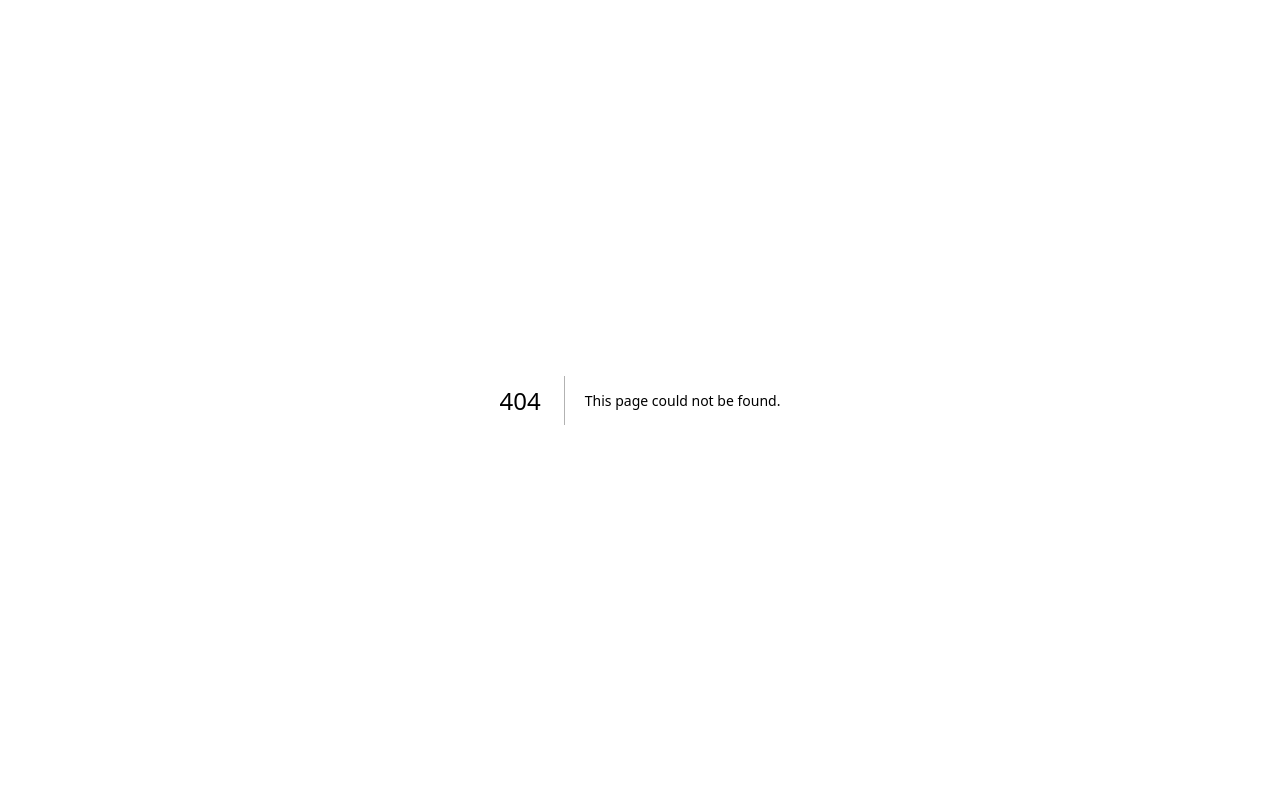
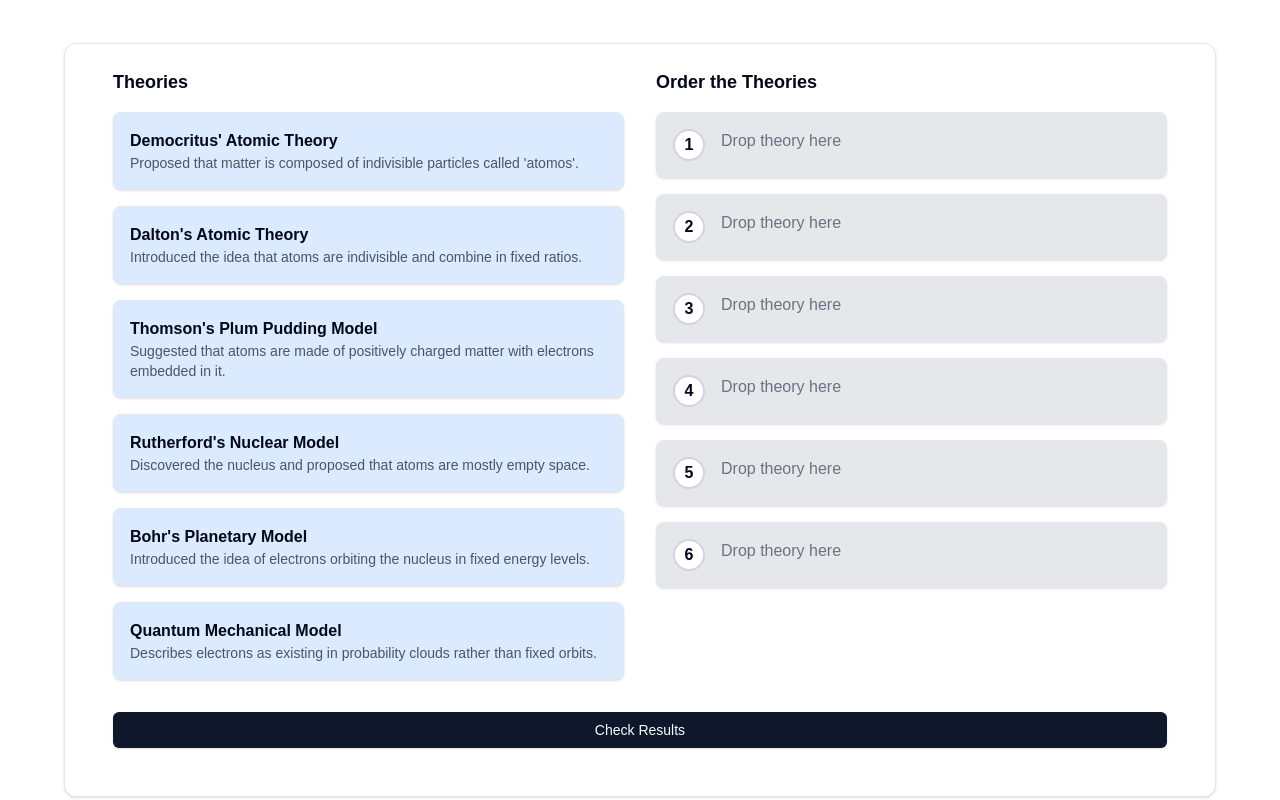
Before and after one commit to canoldasci/edu-games, a Next.js app: page /ordering in a window 1280 px wide. Before the commit this address had no page. Built offline with nearby package versions, Linux system fonts and the light colour scheme.

Commit message:
ordering games added

```diff
--- /dev/null
+++ b/app/ordering/_components/OrderingGame.tsx
@@ -0,0 +1,157 @@
+"use client";
+
+import { useState } from "react";
+import { Button } from "@/components/ui/button"; // Import shadcn Button
+import { Card, CardContent } from "@/components/ui/card"; // Import shadcn Card
+import { atomicTheories, Item } from "../../../constants/orderingGameDataSets"; // Import dataset
+
+const AtomicTheoriesOrderingGame = () => {
+  const [draggableItems, setDraggableItems] = useState<Item[]>(atomicTheories);
+  const [orderedItems, setOrderedItems] = useState<(Item | null)[]>(
+    Array(atomicTheories.length).fill(null)
+  );
+  const [resultsChecked, setResultsChecked] = useState(false);
+  const [showCorrect, setShowCorrect] = useState(false);
+
+  const handleDragStart = (e: React.DragEvent<HTMLDivElement>, item: Item) => {
+    e.dataTransfer.setData("text/plain", JSON.stringify(item));
+  };
+
+  const handleDrop = (e: React.DragEvent<HTMLDivElement>, index: number) => {
+    e.preventDefault();
+    const item = JSON.parse(e.dataTransfer.getData("text/plain")) as Item;
+
+    // Remove the item from the draggable items list
+    setDraggableItems((prevItems) => prevItems.filter((i) => i.id !== item.id));
+
+    // Add the item to the ordered list at the specified index
+    const newOrderedItems = [...orderedItems];
+    newOrderedItems[index] = item;
+    setOrderedItems(newOrderedItems);
+  };
+
+  const handleDragOver = (e: React.DragEvent<HTMLDivElement>) => {
+    e.preventDefault();
+  };
+
+  const checkResults = () => {
+    setResultsChecked(true);
+  };
+
+  const handleShowCorrect = () => {
+    setShowCorrect(true);
+    // Set the ordered list to the correct order
+    setOrderedItems([...atomicTheories]);
+  };
+
+  const handleReplay = () => {
+    setDraggableItems(atomicTheories); // Reset draggable items
+    setOrderedItems(Array(atomicTheories.length).fill(null)); // Reset ordered list
+    setResultsChecked(false); // Reset results checked
+    setShowCorrect(false); // Reset show correct
+  };
+
+  const isCorrectOrder = () => {
+    return orderedItems.every(
+      (item, index) => item?.id === atomicTheories[index].id
+    );
+  };
+
+  return (
+    <Card className="p-6 max-w-6xl mx-auto mt-10">
+      <CardContent>
+        <div className="grid grid-cols-2 gap-8">
+          {/* Left Column: Draggable Theory Cards */}
+          <div>
+            <h2 className="text-lg font-bold mb-4">Theories</h2>
+            <div className="space-y-4">
+              {draggableItems.map((item) => (
+                <Card
+                  key={item.id}
+                  draggable
+                  onDragStart={(e) => handleDragStart(e, item)}
+                  className="p-4 bg-blue-100 rounded-lg cursor-move hover:bg-blue-200 transition-colors"
+                >
+                  <div className="font-bold">{item.name}</div>
+                  <div className="text-sm text-gray-600">
+                    {item.description}
+                  </div>
+                </Card>
+              ))}
+            </div>
+          </div>
+
+          {/* Right Column: Numbered Drop Areas */}
+          <div>
+            <h2 className="text-lg font-bold mb-4">Order the Theories</h2>
+            <div className="space-y-4">
+              {orderedItems.map((item, index) => (
+                <Card
+                  key={index}
+                  onDrop={(e) => handleDrop(e, index)}
+                  onDragOver={handleDragOver}
+                  className={`p-4 flex items-start gap-4 rounded-lg ${
+                    resultsChecked
+                      ? item?.id === atomicTheories[index].id
+                        ? "bg-green-200"
+                        : "bg-red-200"
+                      : "bg-gray-200"
+                  }`}
+                >
+                  <div className="w-8 h-8 flex items-center justify-center bg-white rounded-full border-2 border-gray-300 font-bold">
+                    {index + 1}
+                  </div>
+                  <div>
+                    {item ? (
+                      <>
+                        <div className="font-bold">{item.name}</div>
+                        <div className="text-sm text-gray-600">
+                          {item.description}
+                        </div>
+                      </>
+                    ) : (
+                      <div className="text-gray-500">Drop theory here</div>
+                    )}
+                  </div>
+                </Card>
+              ))}
+            </div>
+          </div>
+        </div>
+
+        {/* Button */}
+        <div className="mt-8">
+          <Button
+            onClick={
+              showCorrect
+                ? handleReplay
+                : resultsChecked
+                ? handleShowCorrect
+                : checkResults
+            }
+            className="w-full"
+          >
+            {showCorrect
+              ? "Replay"
+              : resultsChecked
+              ? "Show Correct"
+              : "Check Results"}
+          </Button>
+        </div>
+
+        {/* Result Message */}
+        {resultsChecked && !showCorrect && (
+          <div className="mt-4 text-center">
+            {isCorrectOrder() ? (
+              <p className="text-green-600">Correct order! 🎉</p>
+            ) : (
+              <p className="text-red-600">Incorrect order. Try again! ❌</p>
+            )}
+          </div>
+        )}
+      </CardContent>
+    </Card>
+  );
+};
+
+export default AtomicTheoriesOrderingGame;
--- /dev/null
+++ b/app/ordering/page.tsx
@@ -0,0 +1,11 @@
+import OrderingGame from "./_components/OrderingGame";
+export default function Home() {
+  return (
+    <>
+      <main className="min-h-screen  w-full flex flex-column items-center justify-center relative main-card">
+        <OrderingGame />
+      </main>
+      <footer className="row-start-3 flex flex-wrap items-center justify-center gap-6"></footer>
+    </>
+  );
+}
--- /dev/null
+++ b/constants/orderingGameDataSets.ts
@@ -0,0 +1,44 @@
+export interface Item {
+  id: string;
+  name: string;
+  description: string; // Optional: Add a description for each theory
+}
+
+export const atomicTheories: Item[] = [
+  {
+    id: "1",
+    name: "Democritus' Atomic Theory",
+    description:
+      "Proposed that matter is composed of indivisible particles called 'atomos'.",
+  },
+  {
+    id: "2",
+    name: "Dalton's Atomic Theory",
+    description:
+      "Introduced the idea that atoms are indivisible and combine in fixed ratios.",
+  },
+  {
+    id: "3",
+    name: "Thomson's Plum Pudding Model",
+    description:
+      "Suggested that atoms are made of positively charged matter with electrons embedded in it.",
+  },
+  {
+    id: "4",
+    name: "Rutherford's Nuclear Model",
+    description:
+      "Discovered the nucleus and proposed that atoms are mostly empty space.",
+  },
+  {
+    id: "5",
+    name: "Bohr's Planetary Model",
+    description:
+      "Introduced the idea of electrons orbiting the nucleus in fixed energy levels.",
+  },
+  {
+    id: "6",
+    name: "Quantum Mechanical Model",
+    description:
+      "Describes electrons as existing in probability clouds rather than fixed orbits.",
+  },
+];
```
